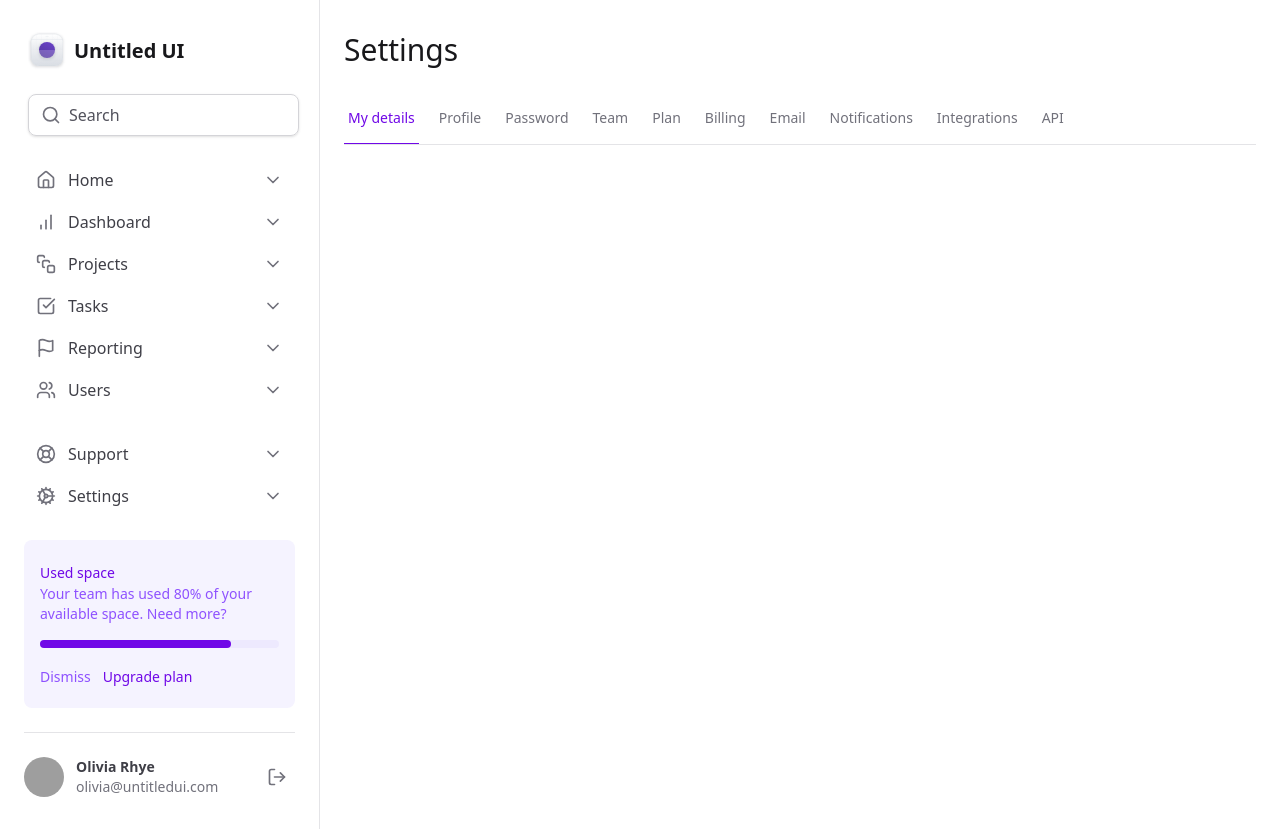
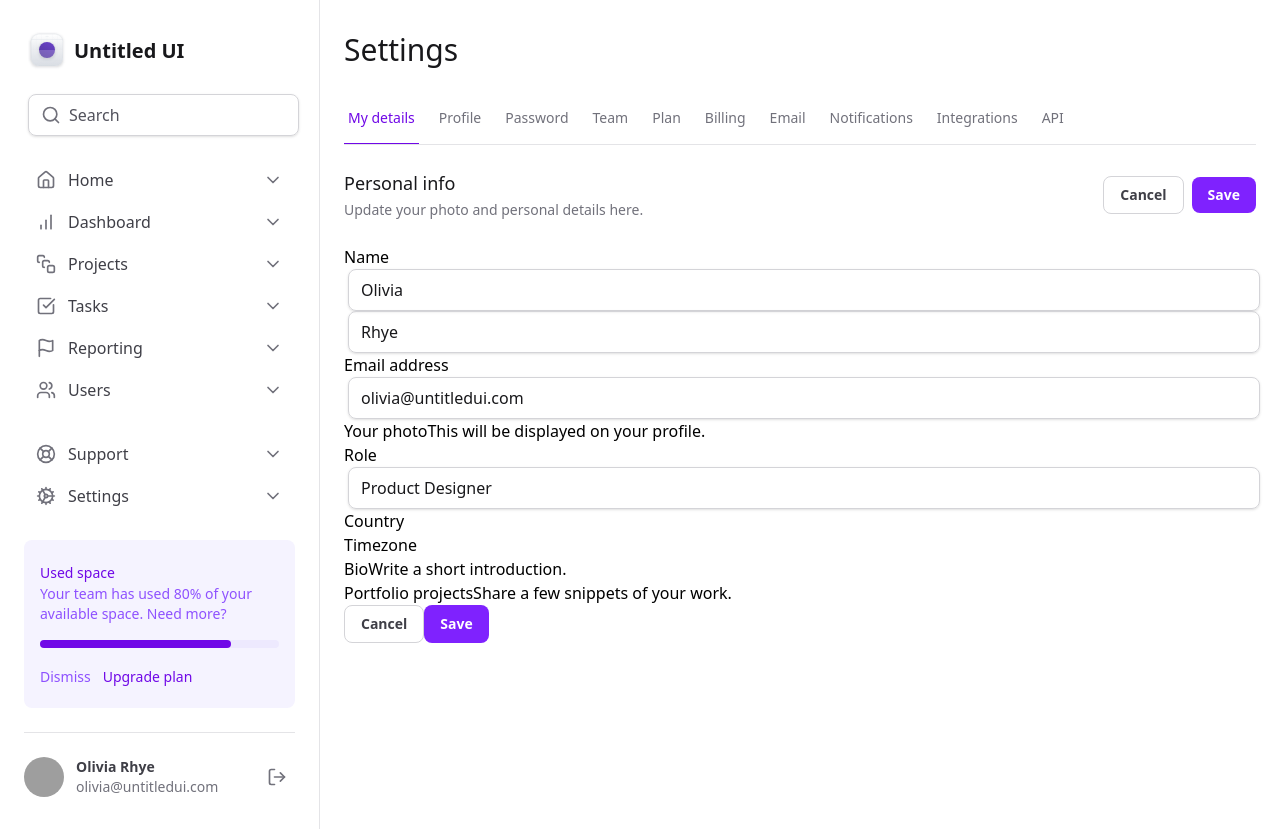
Before and after one commit to Beatriz-Cavallieri/tailwind-dashboard, a React (Vite) app: page / in a window 1280 px wide. Built offline with nearby package versions, Linux system fonts and the light colour scheme; grey boxes are pictures that could not be loaded.

Commit message:
feat: creates form HTML

```diff
--- a/src/App.tsx
+++ b/src/App.tsx
@@ -1,3 +1,4 @@
+import PersonalInfoForm from "./components/PersonalInfoForm"
 import SettingsTabs from "./components/SettingsTabs"
 import Sidebar from "./components/Sidebar"
 
@@ -10,6 +11,7 @@ const App = () => {
                 Settings
                 </h1>
                 <SettingsTabs></SettingsTabs>
+                <PersonalInfoForm/>
             </main>
 
         </div>
--- /dev/null
+++ b/src/components/PersonalInfoForm/index.tsx
@@ -0,0 +1,124 @@
+import * as Input from '../Input'
+
+const PersonalInfoForm = () => {
+  return (
+    <div className="mt-6 flex flex-col">
+      <div className="flex justify-between items-center">
+        <div>
+          <h2 className="text-lg font-medium text-zinc-900">Personal info</h2>
+          <span className="text-sm text-zinc-500">
+            Update your photo and personal details here.
+          </span>
+        </div>
+        <div className="flex gap-2 items-center">
+          <button
+            type="button"
+            className="rounded-lg px-4 py-2 text-sm font-semibold text-zinc-700 hover:bg-zinc-50 border border-zinc-300"
+          >Cancel</button>
+          <button
+            type="submit"
+            form="settings"
+            className="rounded-lg px-4 py-2 text-sm font-semibold text-white bg-violet-600 hover:bg-violet-700"
+          >Save</button>
+        </div>
+      </div>
+
+      <form id="settings" className="mt-6 flex w-full flex-col">
+        <div>
+          <label htmlFor="firstName">
+            Name
+          </label>
+          <div>
+            <Input.Root>
+              <Input.Control id="firstName" defaultValue="Olivia" />
+            </Input.Root>
+
+            <Input.Root>
+              <Input.Control defaultValue="Rhye" />
+            </Input.Root>
+          </div>
+        </div>
+
+        <div>
+          <label htmlFor="email">  Email address
+          </label>
+          <Input.Root>
+            <Input.Control
+              id="email"
+              type="email"
+              defaultValue="olivia@untitledui.com"
+            />
+          </Input.Root>
+        </div>
+
+        <div>
+          <label htmlFor="email">
+            Your photo
+            <span >
+              This will be displayed on your profile.
+            </span>
+          </label>
+          <div />
+        </div>
+
+        <div >
+          <label htmlFor="role" >
+            Role
+          </label>
+          <Input.Root>
+            <Input.Control id="role" defaultValue="Product Designer" />
+          </Input.Root>
+        </div>
+
+        <div>
+          <label htmlFor="country">
+            Country
+          </label>
+          <div />
+        </div>
+
+        <div>
+          <label htmlFor="timezone">
+            Timezone
+          </label>
+          <div />
+        </div>
+
+        <div >
+          <label htmlFor="bio" >
+            Bio
+            <span>
+              Write a short introduction.
+            </span>
+          </label>
+          <div />
+        </div>
+
+        <div>
+          <label htmlFor="projects">
+            Portfolio projects
+            <span>
+              Share a few snippets of your work.
+            </span>
+          </label>
+          <div />
+        </div>
+
+        <div className="flex">
+          <button
+            type="button"
+            className="rounded-lg px-4 py-2 text-sm font-semibold text-zinc-700 hover:bg-zinc-50 border border-zinc-300"
+          >Cancel</button>
+          <button
+            type="submit"
+            className="rounded-lg px-4 py-2 text-sm font-semibold text-white bg-violet-600 hover:bg-violet-700"
+          >
+            Save
+          </button>
+        </div>
+      </form >
+    </div >
+  )
+}
+
+export default PersonalInfoForm
```
